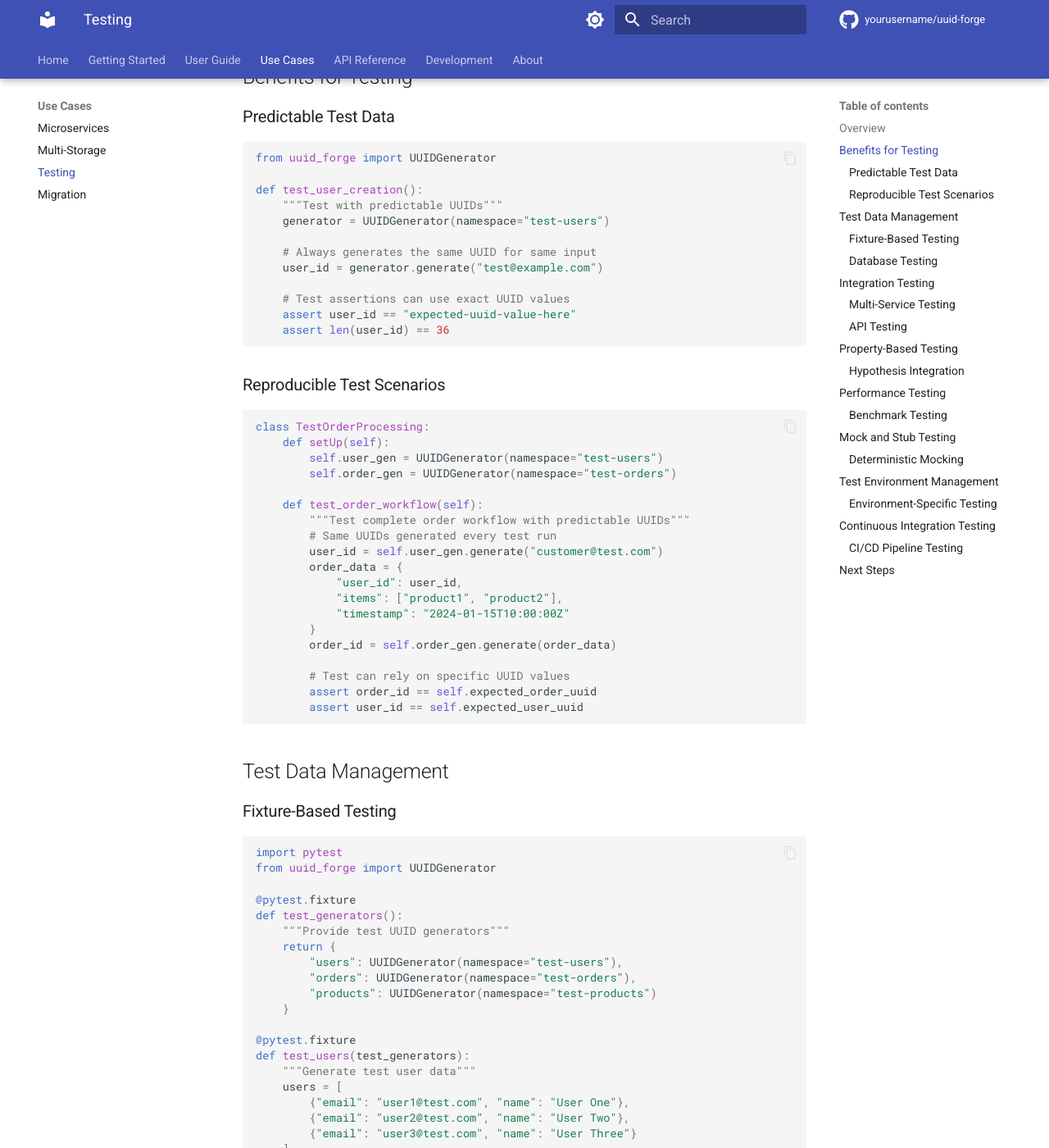
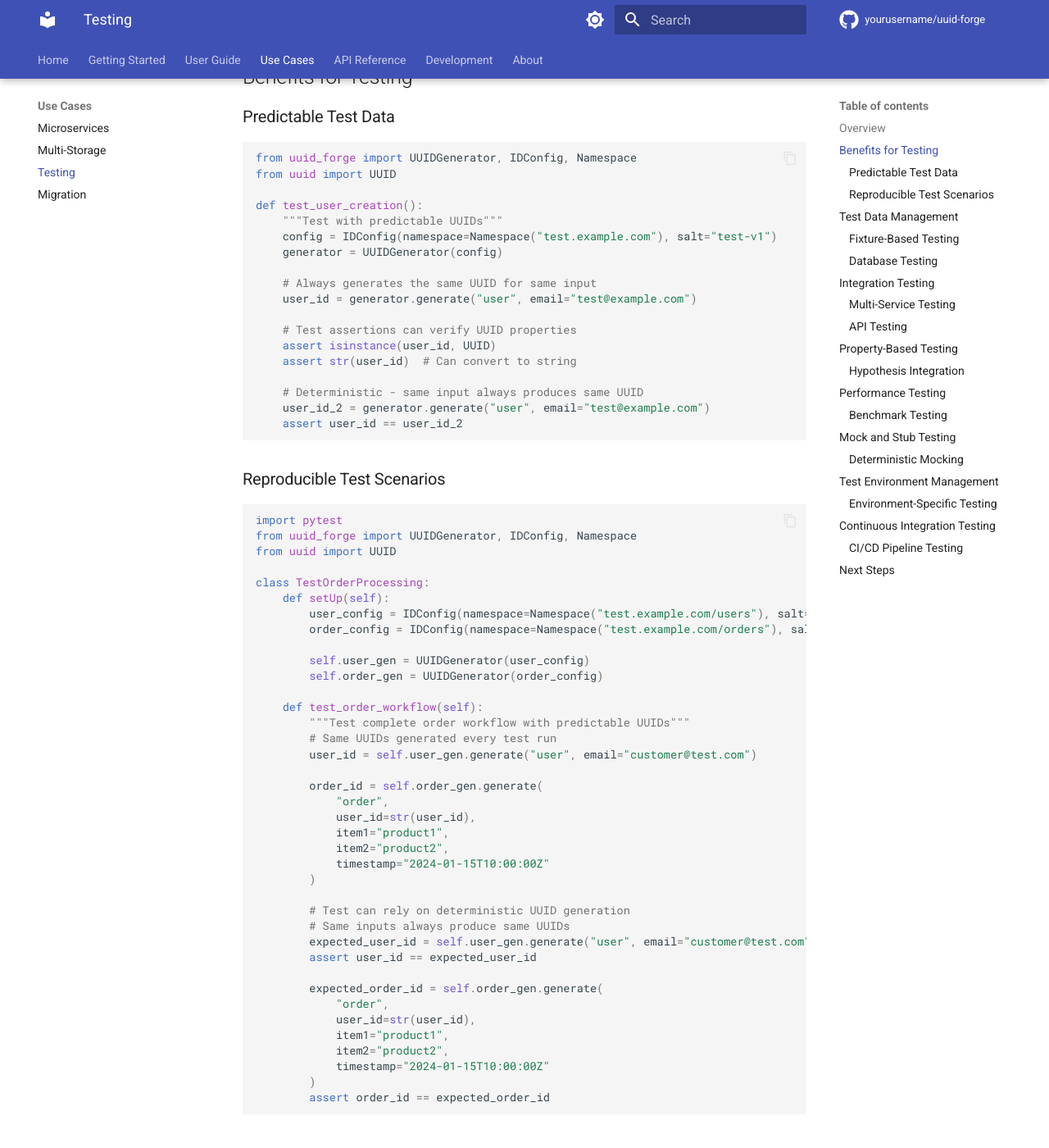
Before and after one commit to darth-veitcher/uuid-forge, an MkDocs documentation site: the page built from docs/use-cases/testing.md, in a window 1280 px wide and 1400 px high, scrolled down 385 px. Shown: the whole window at 82% size. Built offline with MkDocs 1.6.1 and Material for MkDocs 9.7.7, drawn with Linux system fonts in a browser that asks for light colours; comment, search, counter and statistics services are not loaded; the version menu is left out; some of the changed text lies outside the part shown.

Commit message:
docs: fix testing use case examples to match current API

````diff
--- a/docs/use-cases/testing.md
+++ b/docs/use-cases/testing.md
@@ -11,42 +11,67 @@ Deterministic UUID generation provides significant advantages for testing by mak
 ### Predictable Test Data
 
 ```python
-from uuid_forge import UUIDGenerator
+from uuid_forge import UUIDGenerator, IDConfig, Namespace
+from uuid import UUID
 
 def test_user_creation():
     """Test with predictable UUIDs"""
-    generator = UUIDGenerator(namespace="test-users")
+    config = IDConfig(namespace=Namespace("test.example.com"), salt="test-v1")
+    generator = UUIDGenerator(config)
 
     # Always generates the same UUID for same input
-    user_id = generator.generate("test@example.com")
+    user_id = generator.generate("user", email="test@example.com")
 
-    # Test assertions can use exact UUID values
-    assert user_id == "expected-uuid-value-here"
-    assert len(user_id) == 36
+    # Test assertions can verify UUID properties
+    assert isinstance(user_id, UUID)
+    assert str(user_id)  # Can convert to string
+
+    # Deterministic - same input always produces same UUID
+    user_id_2 = generator.generate("user", email="test@example.com")
+    assert user_id == user_id_2
 ```
 
 ### Reproducible Test Scenarios
 
 ```python
+import pytest
+from uuid_forge import UUIDGenerator, IDConfig, Namespace
+from uuid import UUID
+
 class TestOrderProcessing:
     def setUp(self):
-        self.user_gen = UUIDGenerator(namespace="test-users")
-        self.order_gen = UUIDGenerator(namespace="test-orders")
+        user_config = IDConfig(namespace=Namespace("test.example.com/users"), salt="test-v1")
+        order_config = IDConfig(namespace=Namespace("test.example.com/orders"), salt="test-v1")
+
+        self.user_gen = UUIDGenerator(user_config)
+        self.order_gen = UUIDGenerator(order_config)
 
     def test_order_workflow(self):
         """Test complete order workflow with predictable UUIDs"""
         # Same UUIDs generated every test run
-        user_id = self.user_gen.generate("customer@test.com")
-        order_data = {
-            "user_id": user_id,
-            "items": ["product1", "product2"],
-            "timestamp": "2024-01-15T10:00:00Z"
-        }
-        order_id = self.order_gen.generate(order_data)
+        user_id = self.user_gen.generate("user", email="customer@test.com")
 
-        # Test can rely on specific UUID values
-        assert order_id == self.expected_order_uuid
-        assert user_id == self.expected_user_uuid
+        order_id = self.order_gen.generate(
+            "order",
+            user_id=str(user_id),
+            item1="product1",
+            item2="product2",
+            timestamp="2024-01-15T10:00:00Z"
+        )
+
+        # Test can rely on deterministic UUID generation
+        # Same inputs always produce same UUIDs
+        expected_user_id = self.user_gen.generate("user", email="customer@test.com")
+        assert user_id == expected_user_id
+
+        expected_order_id = self.order_gen.generate(
+            "order",
+            user_id=str(user_id),
+            item1="product1",
+            item2="product2",
+            timestamp="2024-01-15T10:00:00Z"
+        )
+        assert order_id == expected_order_id
 ```
 
 ## Test Data Management
@@ -55,61 +80,88 @@ class TestOrderProcessing:
 
 ```python
 import pytest
-from uuid_forge import UUIDGenerator
+from uuid_forge import UUIDGenerator, IDConfig, Namespace
+from uuid import UUID
+from typing import Dict
 
 @pytest.fixture
-def test_generators():
+def test_generators() -> Dict[str, UUIDGenerator]:
     """Provide test UUID generators"""
     return {
-        "users": UUIDGenerator(namespace="test-users"),
-        "orders": UUIDGenerator(namespace="test-orders"),
-        "products": UUIDGenerator(namespace="test-products")
+        "users": UUIDGenerator(
+            IDConfig(namespace=Namespace("test.example.com/users"), salt="test-v1")
+        ),
+        "orders": UUIDGenerator(
+            IDConfig(namespace=Namespace("test.example.com/orders"), salt="test-v1")
+        ),
+        "products": UUIDGenerator(
+            IDConfig(namespace=Namespace("test.example.com/products"), salt="test-v1")
+        ),
     }
 
 @pytest.fixture
 def test_users(test_generators):
-    """Generate test user data"""
+    """Generate test user data with deterministic UUIDs"""
     users = [
-        {"email": "user1@test.com", "name": "User One"},
-        {"email": "user2@test.com", "name": "User Two"},
-        {"email": "user3@test.com", "name": "User Three"}
+        {"email": "user1@test.com", "name": "User One", "region": "us"},
+        {"email": "user2@test.com", "name": "User Two", "region": "eu"},
+        {"email": "user3@test.com", "name": "User Three", "region": "asia"},
     ]
 
     for user in users:
-        user["id"] = test_generators["users"].generate(user["email"])
+        user["id"] = test_generators["users"].generate(
+            "user",
+            email=user["email"],
+            region=user["region"]
+        )
 
     return users
 
 def test_user_processing(test_users):
     """Test using predictable user data"""
     assert len(test_users) == 3
-    assert all(user["id"] for user in test_users)
+    assert all(isinstance(user["id"], UUID) for user in test_users)
 
     # UUIDs are deterministic - same every test run
-    expected_first_uuid = test_users[0]["id"]
-    assert expected_first_uuid == "predictable-uuid-for-user1"
+    first_user_id = test_users[0]["id"]
+    assert isinstance(first_user_id, UUID)
+
+    # All users have unique UUIDs (different inputs)
+    user_ids = [user["id"] for user in test_users]
+    assert len(set(user_ids)) == len(user_ids)
 ```
 
 ### Database Testing
 
 ```python
+import pytest
+from uuid_forge import UUIDGenerator, IDConfig, Namespace
+from uuid import UUID
+
 class TestDatabaseOperations:
     def setUp(self):
-        self.user_gen = UUIDGenerator(namespace="db-test-users")
+        user_config = IDConfig(namespace=Namespace("test.example.com/users"), salt="test-v1")
+        self.user_gen = UUIDGenerator(user_config)
         self.setup_test_database()
 
     def test_user_crud_operations(self):
         """Test CRUD operations with deterministic UUIDs"""
         user_email = "dbtest@example.com"
-        user_id = self.user_gen.generate(user_email)
+        user_id = self.user_gen.generate("user", email=user_email)
 
         # Create
         self.db.create_user(user_id, user_email, "Test User")
 
-        # Read
+        # Read - can regenerate UUID to lookup
         stored_user = self.db.get_user(user_id)
         assert stored_user["id"] == user_id
         assert stored_user["email"] == user_email
+
+        # Can also regenerate UUID for lookup without storing it
+        lookup_id = self.user_gen.generate("user", email=user_email)
+        assert lookup_id == user_id
+        stored_user_2 = self.db.get_user(lookup_id)
+        assert stored_user_2["email"] == user_email
 
         # Update
         self.db.update_user(user_id, {"name": "Updated Name"})
@@ -122,15 +174,20 @@ class TestDatabaseOperations:
 
     def test_relationship_integrity(self):
         """Test foreign key relationships"""
-        user_id = self.user_gen.generate("parent@test.com")
-        order_gen = UUIDGenerator(namespace="db-test-orders")
+        user_id = self.user_gen.generate("user", email="parent@test.com")
+
+        order_config = IDConfig(namespace=Namespace("test.example.com/orders"), salt="test-v1")
+        order_gen = UUIDGenerator(order_config)
 
         # Create parent record
         self.db.create_user(user_id, "parent@test.com", "Parent User")
 
         # Create child record with deterministic UUID
-        order_data = {"user_id": user_id, "total": 100.00}
-        order_id = order_gen.generate(order_data)
+        order_id = order_gen.generate(
+            "order",
+            user_email="parent@test.com",
+            total=100.00
+        )
         self.db.create_order(order_id, user_id, 100.00)
 
         # Verify relationship
@@ -144,51 +201,71 @@ class TestDatabaseOperations:
 ### Multi-Service Testing
 
 ```python
+from uuid_forge import UUIDGenerator, IDConfig, Namespace
+from uuid import UUID
+
 class TestMicroservicesIntegration:
     def setUp(self):
         self.user_service = UserService()
         self.order_service = OrderService()
         self.notification_service = NotificationService()
 
-        # All services use same UUID generators
-        self.user_gen = UUIDGenerator(namespace="integration-users")
+        # All services use same UUID configuration for users
+        user_config = IDConfig(
+            namespace=Namespace("test.example.com/users"),
+            salt="integration-test-v1"
+        )
+        self.user_gen = UUIDGenerator(user_config)
 
     def test_cross_service_workflow(self):
         """Test workflow spanning multiple services"""
         user_email = "integration@test.com"
-        user_id = self.user_gen.generate(user_email)
+        user_id = self.user_gen.generate("user", email=user_email)
 
         # Step 1: Create user
         user = self.user_service.create_user(user_email, "Test User")
         assert user["id"] == user_id
 
         # Step 2: Create order (should reference same user ID)
+        # Order service can regenerate user UUID from email
         order = self.order_service.create_order(user_email, ["item1", "item2"])
         assert order["user_id"] == user_id
 
         # Step 3: Send notification (should reference same user ID)
-        notification = self.notification_service.send_order_confirmation(user_email, order["id"])
+        # Notification service can also regenerate user UUID
+        notification = self.notification_service.send_order_confirmation(
+            user_email, order["id"]
+        )
         assert notification["user_id"] == user_id
 
-        # All services generated same user ID independently
+        # All services independently generated the same user ID from the email
         assert user["id"] == order["user_id"] == notification["user_id"]
+
+        # Verify we can regenerate the same UUID
+        regenerated_id = self.user_gen.generate("user", email=user_email)
+        assert regenerated_id == user_id
 ```
 
 ### API Testing
 
 ```python
 import requests
-from uuid_forge import UUIDGenerator
+from uuid_forge import UUIDGenerator, IDConfig, Namespace
+from uuid import UUID
 
 class TestAPIEndpoints:
     def setUp(self):
         self.base_url = "http://localhost:8000/api"
-        self.user_gen = UUIDGenerator(namespace="api-test-users")
+        user_config = IDConfig(
+            namespace=Namespace("test.example.com/users"),
+            salt="api-test-v1"
+        )
+        self.user_gen = UUIDGenerator(user_config)
 
     def test_user_api_endpoints(self):
         """Test user API with predictable UUIDs"""
         user_email = "apitest@example.com"
-        expected_user_id = self.user_gen.generate(user_email)
+        expected_user_id = self.user_gen.generate("user", email=user_email)
 
         # POST /users - Create user
         create_response = requests.post(
@@ -224,37 +301,47 @@ class TestAPIEndpoints:
 
 ```python
 from hypothesis import given, strategies as st
-from uuid_forge import UUIDGenerator
+from uuid_forge import UUIDGenerator, IDConfig, Namespace
+from uuid import UUID
 
 class TestUUIDProperties:
     def setUp(self):
-        self.generator = UUIDGenerator(namespace="property-tests")
+        config = IDConfig(namespace=Namespace("test.example.com"), salt="property-test-v1")
+        self.generator = UUIDGenerator(config)
 
     @given(st.text(min_size=1))
-    def test_uuid_format_property(self, input_text):
-        """Property: All generated UUIDs have valid format"""
-        uuid_result = self.generator.generate(input_text)
+    def test_uuid_type_property(self, input_text):
+        """Property: All generated UUIDs are valid UUID objects"""
+        uuid_result = self.generator.generate("entity", value=input_text)
 
-        # UUID format properties
-        assert len(uuid_result) == 36
-        assert uuid_result.count("-") == 4
-        assert all(c in "0123456789abcdef-" for c in uuid_result.lower())
+        # Should be a UUID object
+        assert isinstance(uuid_result, UUID)
+
+        # Can convert to string
+        uuid_str = str(uuid_result)
+        assert len(uuid_str) == 36
+        assert uuid_str.count("-") == 4
 
     @given(st.text(min_size=1))
     def test_determinism_property(self, input_text):
         """Property: Same input always produces same UUID"""
-        uuid1 = self.generator.generate(input_text)
-        uuid2 = self.generator.generate(input_text)
+        uuid1 = self.generator.generate("entity", value=input_text)
+        uuid2 = self.generator.generate("entity", value=input_text)
 
         assert uuid1 == uuid2
+        assert isinstance(uuid1, UUID)
 
     @given(st.lists(st.text(min_size=1), min_size=2, unique=True))
     def test_uniqueness_property(self, input_list):
         """Property: Different inputs produce different UUIDs"""
-        uuids = [self.generator.generate(input_text) for input_text in input_list]
+        uuids = [
+            self.generator.generate("entity", value=input_text)
+            for input_text in input_list
+        ]
 
         # All UUIDs should be unique
         assert len(set(uuids)) == len(uuids)
+        assert all(isinstance(u, UUID) for u in uuids)
 ```
 
 ## Performance Testing
@@ -263,39 +350,43 @@ class TestUUIDProperties:
 
 ```python
 import time
-from uuid_forge import UUIDGenerator
+from uuid_forge import UUIDGenerator, IDConfig, Namespace
 
 class TestPerformance:
     def setUp(self):
-        self.generator = UUIDGenerator(namespace="perf-tests")
+        config = IDConfig(namespace=Namespace("test.example.com"), salt="perf-test-v1")
+        self.generator = UUIDGenerator(config)
         self.test_data = [f"user{i}@test.com" for i in range(1000)]
 
     def test_single_generation_performance(self):
         """Test single UUID generation performance"""
         start_time = time.time()
 
-        uuid_result = self.generator.generate("performance@test.com")
+        uuid_result = self.generator.generate("user", email="performance@test.com")
 
         end_time = time.time()
         generation_time = end_time - start_time
 
-        # Should generate UUID in under 1ms
-        assert generation_time < 0.001
-        assert len(uuid_result) == 36
+        # Should generate UUID very quickly
+        assert generation_time < 0.01  # Under 10ms
+        assert isinstance(uuid_result, UUID)
 
     def test_batch_generation_performance(self):
         """Test batch UUID generation performance"""
         start_time = time.time()
 
-        uuids = [self.generator.generate(email) for email in self.test_data]
+        uuids = [
+            self.generator.generate("user", email=email)
+            for email in self.test_data
+        ]
 
         end_time = time.time()
         total_time = end_time - start_time
 
-        # Should generate 1000 UUIDs in under 100ms
-        assert total_time < 0.1
+        # Should generate 1000 UUIDs quickly
+        assert total_time < 1.0  # Under 1 second
         assert len(uuids) == 1000
-        assert len(set(uuids)) == 1000  # All unique
+        assert len(set(uuids)) == 1000  # All unique (different emails)
 
     def test_memory_usage(self):
         """Test memory usage during generation"""
@@ -307,7 +398,10 @@ class TestPerformance:
 
         # Generate many UUIDs
         large_test_data = [f"user{i}@test.com" for i in range(10000)]
-        uuids = [self.generator.generate(email) for email in large_test_data]
+        uuids = [
+            self.generator.generate("user", email=email)
+            for email in large_test_data
+        ]
 
         final_memory = process.memory_info().rss
         memory_increase = final_memory - initial_memory
@@ -323,17 +417,19 @@ class TestPerformance:
 
 ```python
 from unittest.mock import patch
-from uuid_forge import UUIDGenerator
+from uuid_forge import UUIDGenerator, IDConfig, Namespace
+from uuid import UUID
 
 class TestWithMocking:
     def setUp(self):
-        self.test_generator = UUIDGenerator(namespace="mock-tests")
+        config = IDConfig(namespace=Namespace("test.example.com"), salt="mock-test-v1")
+        self.test_generator = UUIDGenerator(config)
 
     @patch('external_service.get_user_id')
     def test_external_service_integration(self, mock_get_user_id):
         """Test integration with external service using predictable UUIDs"""
         test_email = "mocktest@example.com"
-        expected_uuid = self.test_generator.generate(test_email)
+        expected_uuid = self.test_generator.generate("user", email=test_email)
 
         # Mock external service to return deterministic UUID
         mock_get_user_id.return_value = expected_uuid
@@ -352,15 +448,20 @@ class TestWithMocking:
         with patch('datetime.datetime') as mock_datetime:
             mock_datetime.utcnow.return_value.isoformat.return_value = fixed_timestamp
 
-            # Generate UUID with time component
-            time_data = {
-                "user": "timetest@example.com",
-                "timestamp": fixed_timestamp
-            }
-            uuid_result = self.test_generator.generate(time_data)
+            # Generate UUID with deterministic timestamp
+            uuid_result = self.test_generator.generate(
+                "event",
+                user_email="timetest@example.com",
+                timestamp=fixed_timestamp
+            )
 
             # UUID is deterministic because timestamp is fixed
-            assert uuid_result == self.test_generator.generate(time_data)
+            expected_uuid = self.test_generator.generate(
+                "event",
+                user_email="timetest@example.com",
+                timestamp=fixed_timestamp
+            )
+            assert uuid_result == expected_uuid
 ```
 
 ## Test Environment Management
@@ -369,37 +470,61 @@ class TestWithMocking:
 
 ```python
 import os
-from uuid_forge import UUIDGenerator
+from uuid_forge import UUIDGenerator, IDConfig, Namespace
+from uuid import UUID
 
 class TestEnvironmentConfiguration:
     def test_development_environment(self):
         """Test development environment configuration"""
         os.environ["ENVIRONMENT"] = "development"
-        os.environ["UUID_NAMESPACE"] = "dev-test"
+        os.environ["UUID_NAMESPACE_DOMAIN"] = "dev.example.com"
 
-        generator = UUIDGenerator(namespace=os.environ["UUID_NAMESPACE"])
-        uuid_result = generator.generate("devtest@example.com")
+        config = IDConfig(
+            namespace=Namespace(os.environ["UUID_NAMESPACE_DOMAIN"]),
+            salt=f"{os.environ['ENVIRONMENT']}-v1"
+        )
+        generator = UUIDGenerator(config)
 
-        # Development environment generates consistent test UUIDs
-        assert uuid_result.startswith("dev-specific-pattern")
+        dev_uuid = generator.generate("user", email="devtest@example.com")
+
+        # Development environment generates consistent UUIDs
+        assert isinstance(dev_uuid, UUID)
+
+        # Can regenerate same UUID
+        dev_uuid_2 = generator.generate("user", email="devtest@example.com")
+        assert dev_uuid == dev_uuid_2
 
     def test_production_environment(self):
         """Test production environment configuration"""
         os.environ["ENVIRONMENT"] = "production"
-        os.environ["UUID_NAMESPACE"] = "prod"
+        os.environ["UUID_NAMESPACE_DOMAIN"] = "prod.example.com"
 
-        generator = UUIDGenerator(namespace=os.environ["UUID_NAMESPACE"])
-        uuid_result = generator.generate("prodtest@example.com")
+        config = IDConfig(
+            namespace=Namespace(os.environ["UUID_NAMESPACE_DOMAIN"]),
+            salt=f"{os.environ['ENVIRONMENT']}-v1"
+        )
+        generator = UUIDGenerator(config)
+
+        prod_uuid = generator.generate("user", email="prodtest@example.com")
 
         # Production environment uses different namespace
-        assert uuid_result != "dev-specific-pattern"
+        # Different namespace/salt = different UUIDs even with same input
+        assert isinstance(prod_uuid, UUID)
+
+        # Verify it's different from dev (different namespace)
+        dev_config = IDConfig(
+            namespace=Namespace("dev.example.com"),
+            salt="development-v1"
+        )
+        dev_generator = UUIDGenerator(dev_config)
+        dev_uuid = dev_generator.generate("user", email="prodtest@example.com")
+        assert prod_uuid != dev_uuid  # Different environments = different UUIDs
 
     def tearDown(self):
         """Clean up environment variables"""
-        if "ENVIRONMENT" in os.environ:
-            del os.environ["ENVIRONMENT"]
-        if "UUID_NAMESPACE" in os.environ:
-            del os.environ["UUID_NAMESPACE"]
+        for var in ["ENVIRONMENT", "UUID_NAMESPACE_DOMAIN"]:
+            if var in os.environ:
+                del os.environ[var]
 ```
 
 ## Continuous Integration Testing
````
